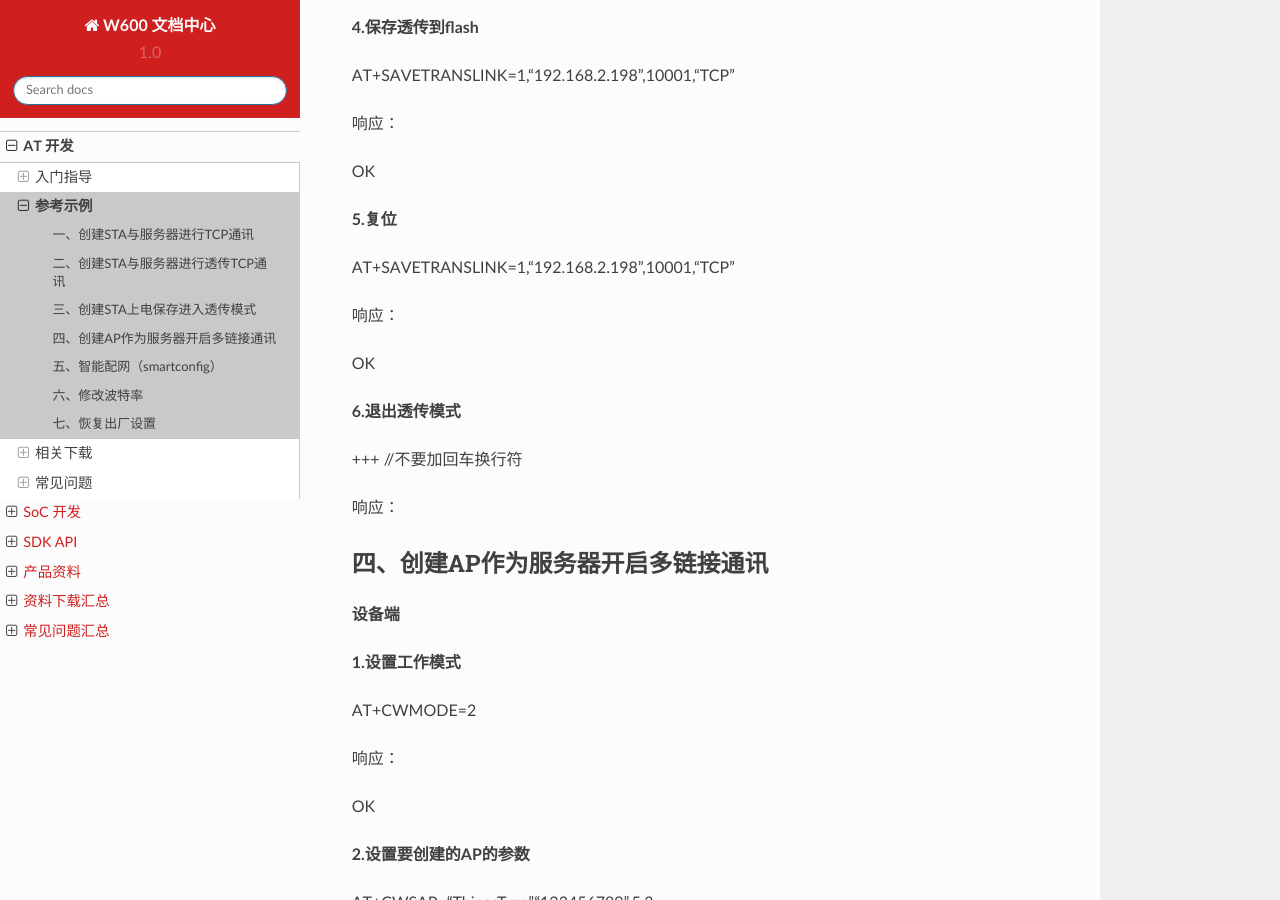
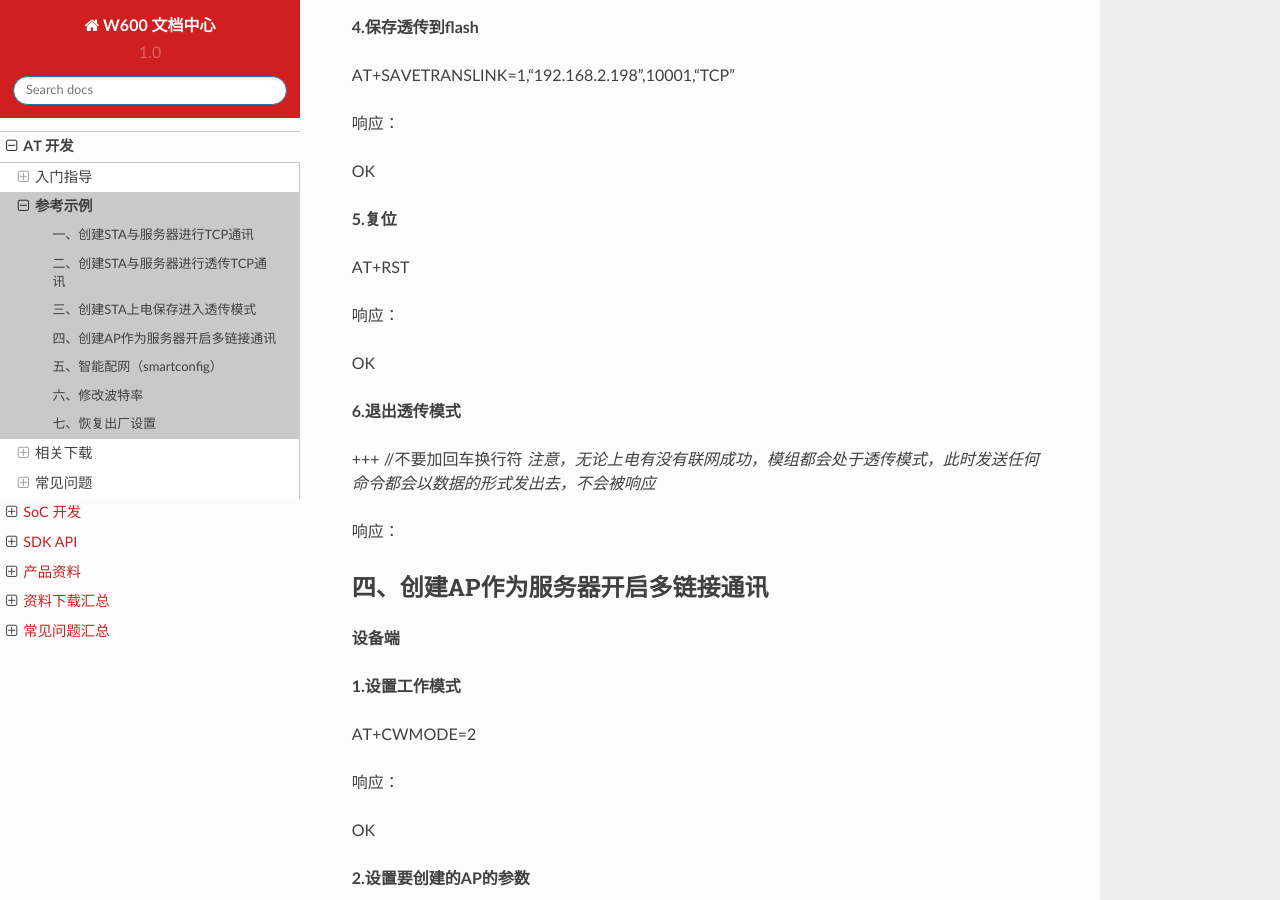
Before and after one commit to szqt/docs, a Sphinx documentation site: the page built from source/at/example.rst, in a window 1280 px wide and 900 px high, scrolled down 3977 px. Built offline with Sphinx 7.4.7 and the Read the Docs theme 2.0.0, drawn with Linux system fonts in a browser that asks for light colours; pages that are not in the unit, such as notebooks, are missing from menus.

Commit message:
review example.rst

```diff
--- a/source/at/example.rst
+++ b/source/at/example.rst
@@ -173,7 +173,7 @@ OK
 
 **5.复位**
 
-AT+SAVETRANSLINK=1,“192.168.2.198”,10001,“TCP”
+AT+RST
 
 响应：
 
@@ -182,6 +182,7 @@ OK
 **6.退出透传模式**
 
 +++ //不要加回车换行符
+`注意，无论上电有没有联网成功，模组都会处于透传模式，此时发送任何命令都会以数据的形式发出去，不会被响应`
 
 响应：
 
```
